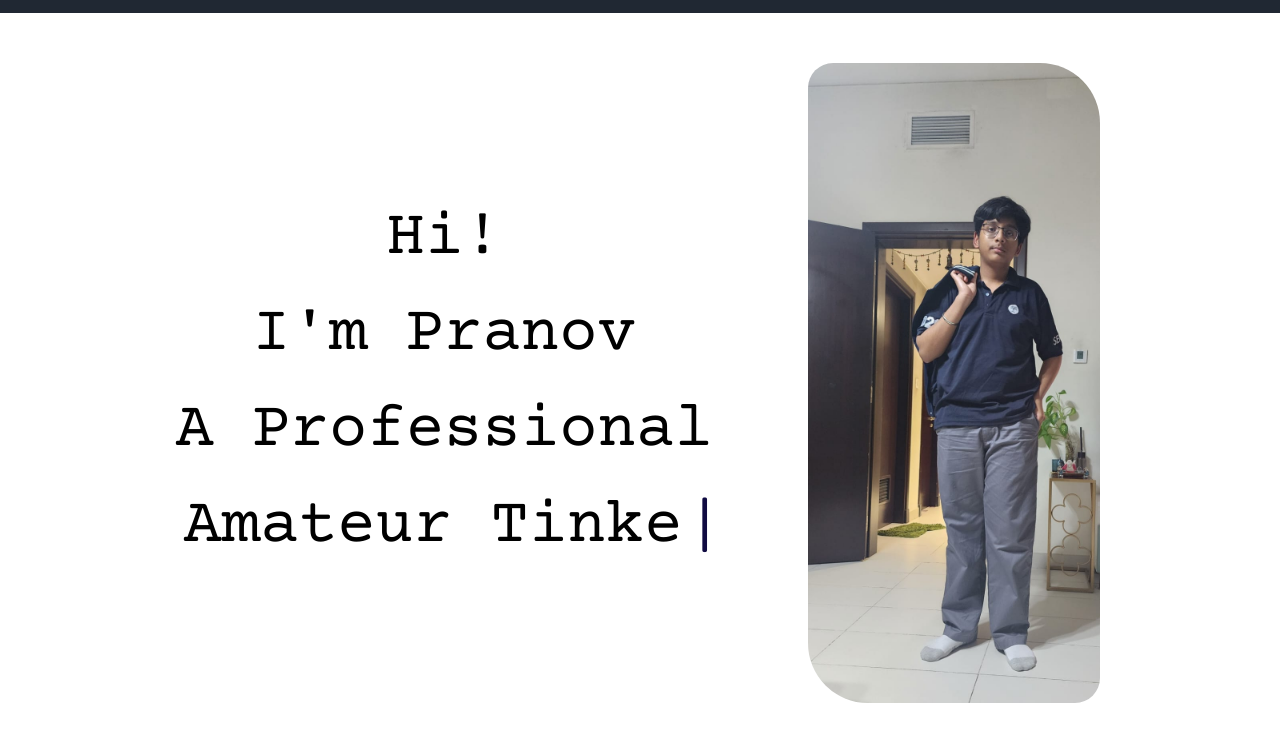
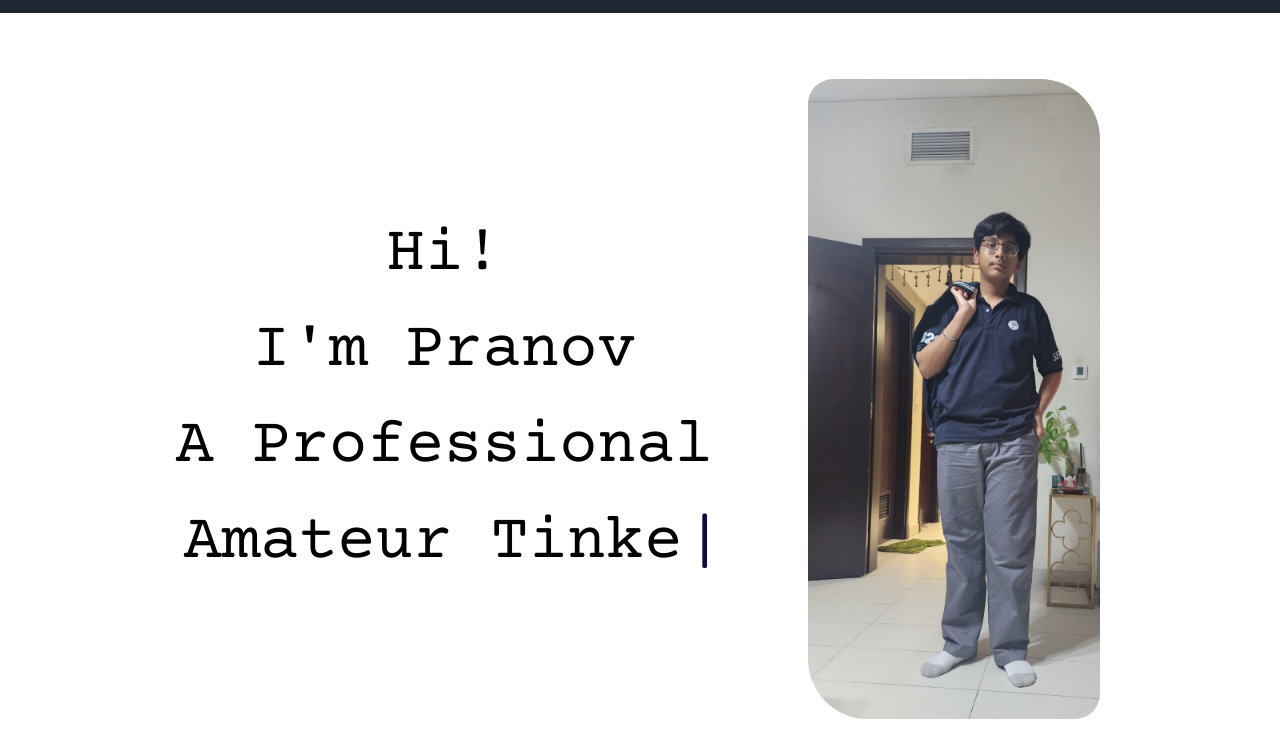
Before and after one commit to pranovharisenthil/pranovharisenthil.github.io, an Eleventy site: page src/index.md in a window 1280 px wide. Shown: the part 69-800 px from the top of the page. Built offline with nearby package versions, Linux system fonts and the light colour scheme; Eleventy itself is replaced by a stand-in of ours; files that its build step writes are made by us from their sources.

Commit message:
Small height Change

```diff
--- a/src/css/home.css
+++ b/src/css/home.css
@@ -27,7 +27,7 @@
     display: flex;
     align-items: center;
     justify-content: space-between;
-    height: 93vh;
+    height: 97vh;
     padding-top: 0;
     margin: 0 auto;
 }
```
